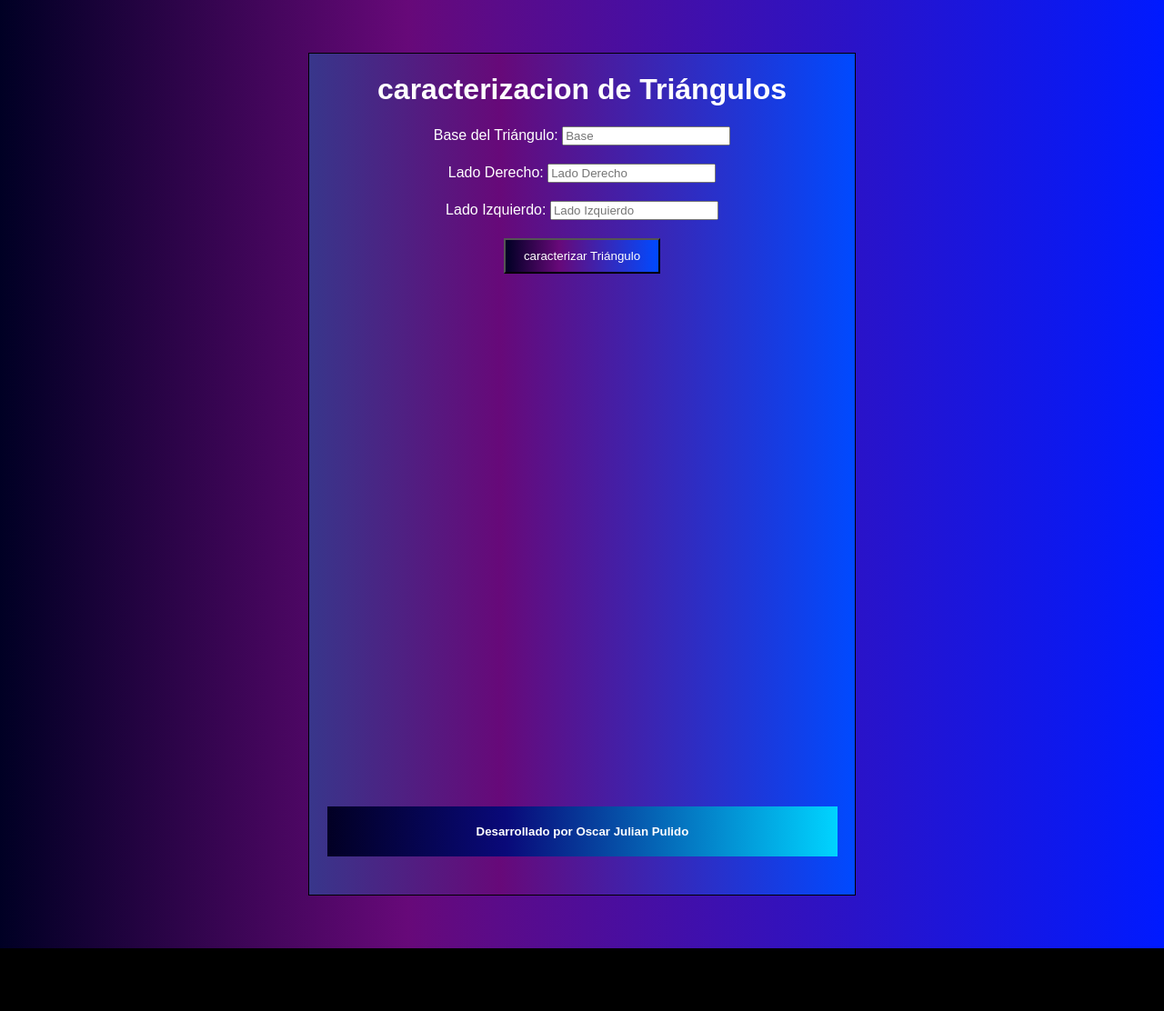
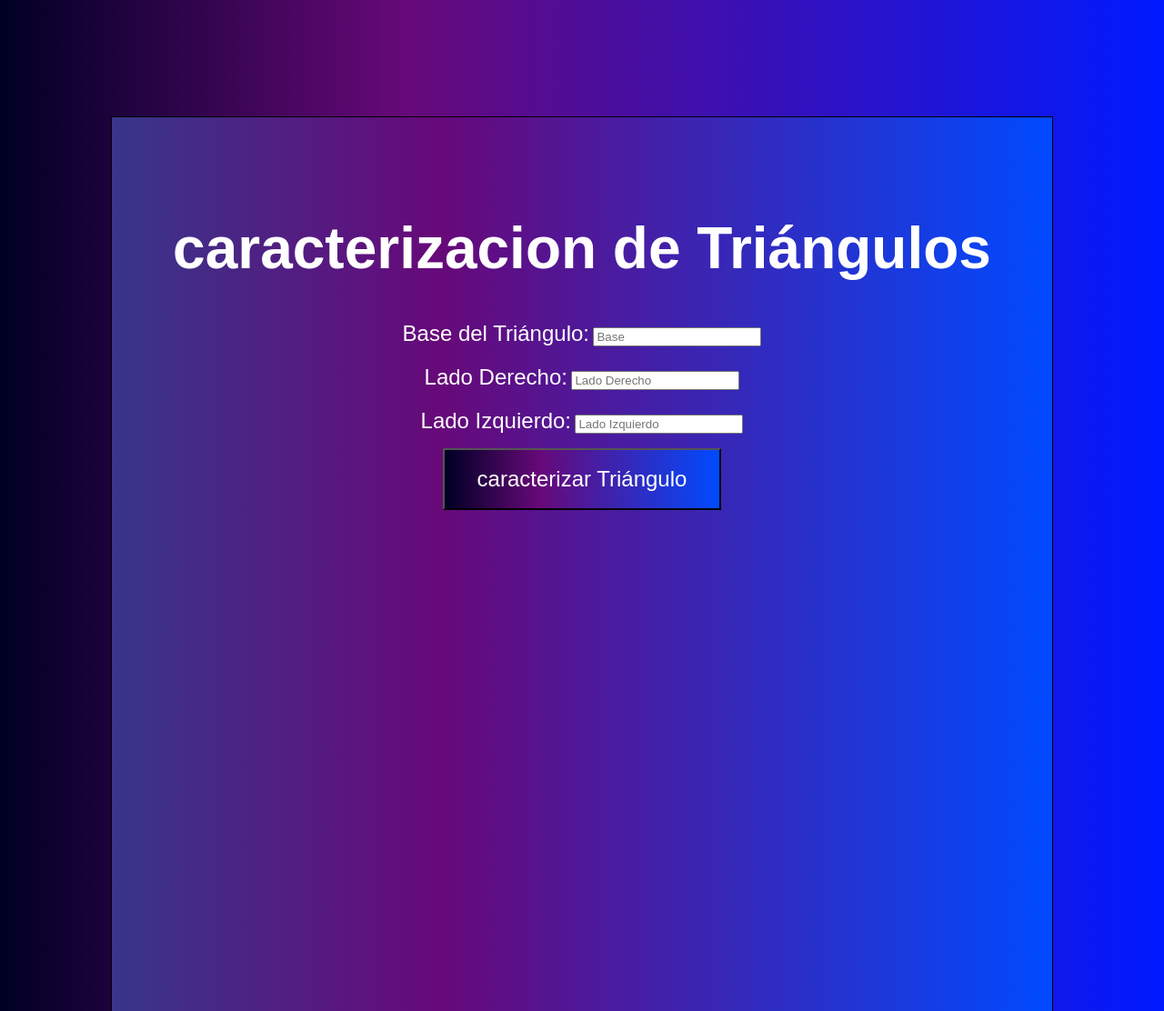
Before and after one commit to Oscar02032007/triangulos, a plain HTML site: page index.html in a window 1280 px wide. Shown: the top 1112 px of the page at 91% size. Before the commit the page ends 1043 px from the top, so only its background shows below. Drawn offline with Linux system fonts and the light colour scheme.

Commit message:
Update style.css

```diff
--- a/style.css
+++ b/style.css
@@ -3,49 +3,87 @@ body {
     background: linear-gradient(90deg, rgba(0,0,36,1) 0%, rgba(103,9,121,1) 35%, rgba(0,26,255,1) 100%);
     font-family: Arial, sans-serif;
     text-align: center;
-    padding: 50px;
+    padding: 10vw 5vw;  /* Ajuste de padding para ser relativo */
     background-color: #000;
-
+    margin: 0;  /* Asegura que no haya márgenes indeseados */
 }
 
 .container {
     background: linear-gradient(90deg, rgb(56 54 139) 0%, rgba(103, 9, 121, 1) 35%, rgba(0, 74, 255, 1) 100%);
-    max-width: 600px;
+    max-width: 90%; /* Se ajusta según el ancho de la pantalla */
     margin: 0 auto;
     border: 1px solid black;
-
+    padding: 5vw;
+    box-sizing: border-box;  /* Para incluir el padding en el cálculo del ancho */
 }
 
 button {
     color: #fff;
-    padding: 10px 20px;
-    margin-top: 20px;
+    padding: 2vw 4vw;
+    margin-top: 2vh;
     cursor: pointer;
     background: linear-gradient(90deg, rgba(0,0,36,1) 0%, rgba(103,9,121,1) 35%, rgba(0,74,255,1) 100%);
 }
 
 #resultado {
-    margin-top: 30px;
-    font-size: 18px;
+    margin-top: 3vh;
+    font-size: 1.5rem;
     color: #fff;
 }
 
 /* Canvas para dibujar el triángulo */
 #trianguloCanvas {
-    margin-top: 30px;
+    margin-top: 3vh;
+    width: 90%;  /* Asegura que el canvas ocupe el 90% del contenedor */
+    height: auto;
 }
-h1{
+
+h1 {
     color: #fff;
+    font-size: 2rem; /* Tamaño más pequeño por defecto */
 }
-label{
+
+label {
     color: #fff;
+    font-size: 1.5rem; /* Tamaño del texto de las etiquetas */
 }
-h5{
-    padding: 20px;
-    width: 93%;
+
+h5 {
+    padding: 3vh 5vw;
+    width: 90%;
     background: linear-gradient(90deg, rgba(2,0,36,1) 0%, rgba(9,9,121,1) 35%, rgba(0,212,255,1) 100%);
     color: #fff;
+    font-size: 1rem;  /* Tamaño de texto más pequeño para dispositivos móviles */
 }
-.div{
-    padding: 20px;
+
+/* Estilos para pantallas grandes */
+@media (min-width: 768px) {
+    h1 {
+        font-size: 3rem;  /* Mayor tamaño de título en pantallas más grandes */
+    }
+
+    button {
+        padding: 15px 30px;
+        font-size: 1.2rem;
+    }
+
+    #trianguloCanvas {
+        max-width: 500px;  /* Maximo ancho para el canvas */
+        max-height: 500px;  /* Maximo alto para el canvas */
+    }
+
+    h5 {
+        font-size: 1.2rem;  /* Título más grande */
+    }
 }
+
+@media (min-width: 1024px) {
+    h1 {
+        font-size: 4rem;
+    }
+
+    button {
+        padding: 18px 36px;
+        font-size: 1.5rem;
+    }
+}
```
